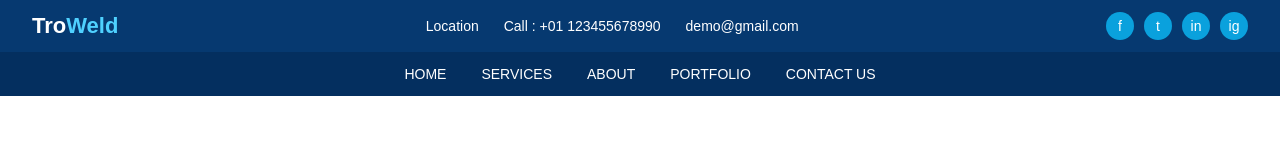
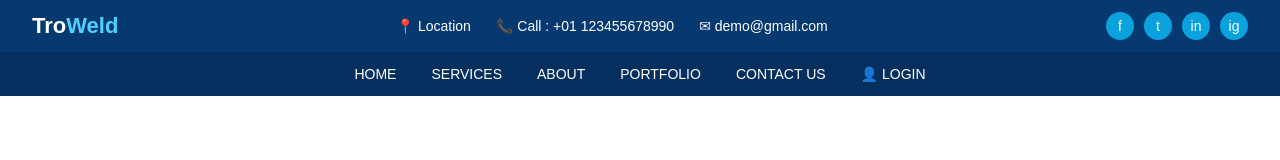
Before and after one commit to arpondark/web-practise-mid, a plain HTML site: page header/4.html in a window 1280 px wide. Drawn offline with Linux system fonts and the light colour scheme.

Commit message:
fixed all

```diff
--- a/header/4.html
+++ b/header/4.html
@@ -14,9 +14,9 @@
         <div class="logo">Tro<span>Weld</span></div>
 
         <div class="info">
-            <span> Location</span>
-            <span> Call : +01 123455678990</span>
-            <span> demo@gmail.com</span>
+            <span>📍 Location</span>
+            <span>📞 Call : +01 123455678990</span>
+            <span>✉ demo@gmail.com</span>
         </div>
 
         <div class="social">
@@ -36,4 +36,10 @@
         <a href="#">SERVICES</a>
         <a href="#">ABOUT</a>
         <a href="#">PORTFOLIO</a>
-        <a href="#">CONTACT US</a
+        <a href="#">CONTACT US</a>
+        <a href="#" class="login">👤 LOGIN</a>
+    </div>
+</nav>
+
+</body>
+</html>
```
